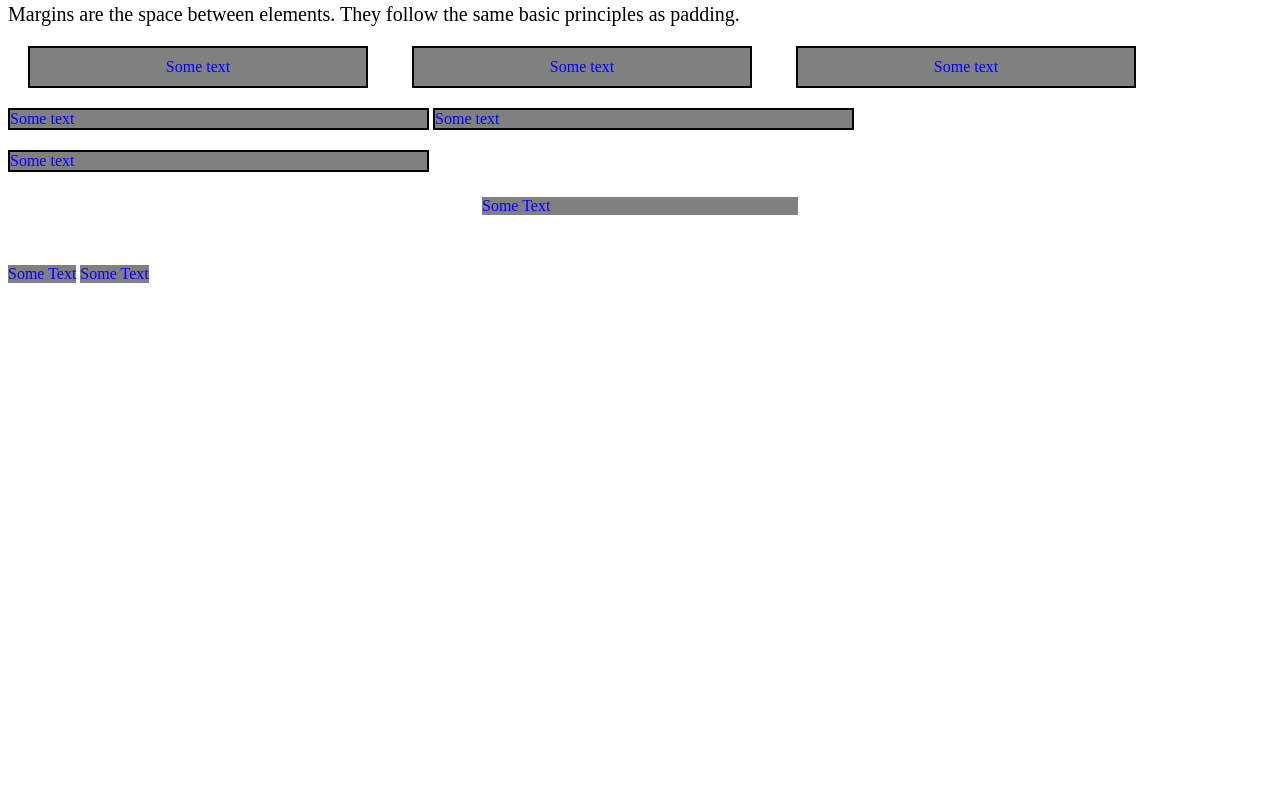
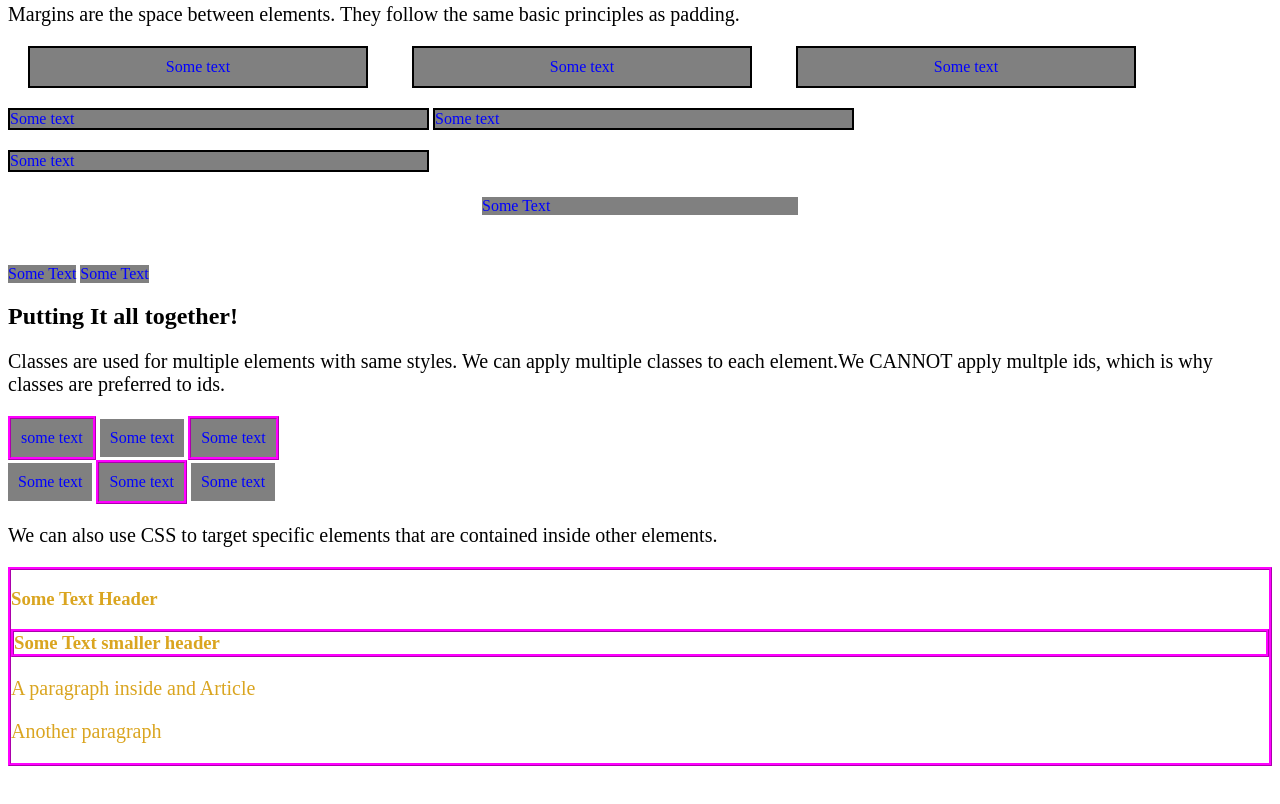
Before and after one commit to DareonGlenn/BoxModel, a plain HTML site: page index.html in a window 1280 px wide. Shown: the part 772-1576 px from the top of the page. Before the commit the page ends 1063 px from the top, so only its background shows below. Drawn offline with Linux system fonts and the light colour scheme.

Commit message:
adding multiple class notes

```diff
--- a/index.html
+++ b/index.html
@@ -49,8 +49,33 @@
         <div id="perLeftMargin">Some Text</div>
         <div id="percentMargin">Some Text</div>
 
+        <h2>Putting It all together!</h2>
 
+        <p>Classes are used for multiple elements with same styles. We can apply multiple classes to each element.We CANNOT apply multple ids, which is why classes are preferred to ids. </p>
 
+        <div class="defaultPadding defaultBorder">some text</div>
+        <div class="defaultPadding defaultMargins">Some text</div>
+        <div class="defaultPadding defaultBorder">Some text</div>
+        <br>
+        <div class="defaultPadding">Some text</div>
+        <div class="defaultPadding defaultBorder defaultMargins">Some text</div>
+        <div class="defaultPadding">Some text</div>
 
+        <p>We can also use CSS to target specific elements that are contained inside other elements.</p>
+
+        <section class='defaultBorder'>
+            <h3>Some Text Header</h3>
+            <header>
+                <h3 class="defaultBorder">Some Text smaller header</h3>
+            </header>
+            <article>
+                <p>A paragraph inside and Article</p>
+            </article>
+            <p>Another paragraph</p>
+        </section>
+
+        <br>
+        <br>
+        <br>
     </body>
 </html>
--- a/style.css
+++ b/style.css
@@ -113,3 +113,38 @@ div{
     width:35%;
 
 }
+
+.defaultPadding{
+
+    padding:10px;
+}
+
+.defaultMargin{
+
+    margin:0px 30px;
+}
+
+.defaultBorder{
+
+    border: 3px ridge fuchsia;
+}
+
+
+
+/*SELECTS ELEMENTS INSIDE OTHER ELEMENTS*/
+/*section h3{
+    font-size:42px;
+}
+
+section header h3{
+    font-size:30px;
+}
+
+section article p{
+    color:goldenrod;
+}
+
+/*SELECT MULTIPLE ELEMENTS*/
+ section h3, section p{
+    color:goldenrod;
+}
```
